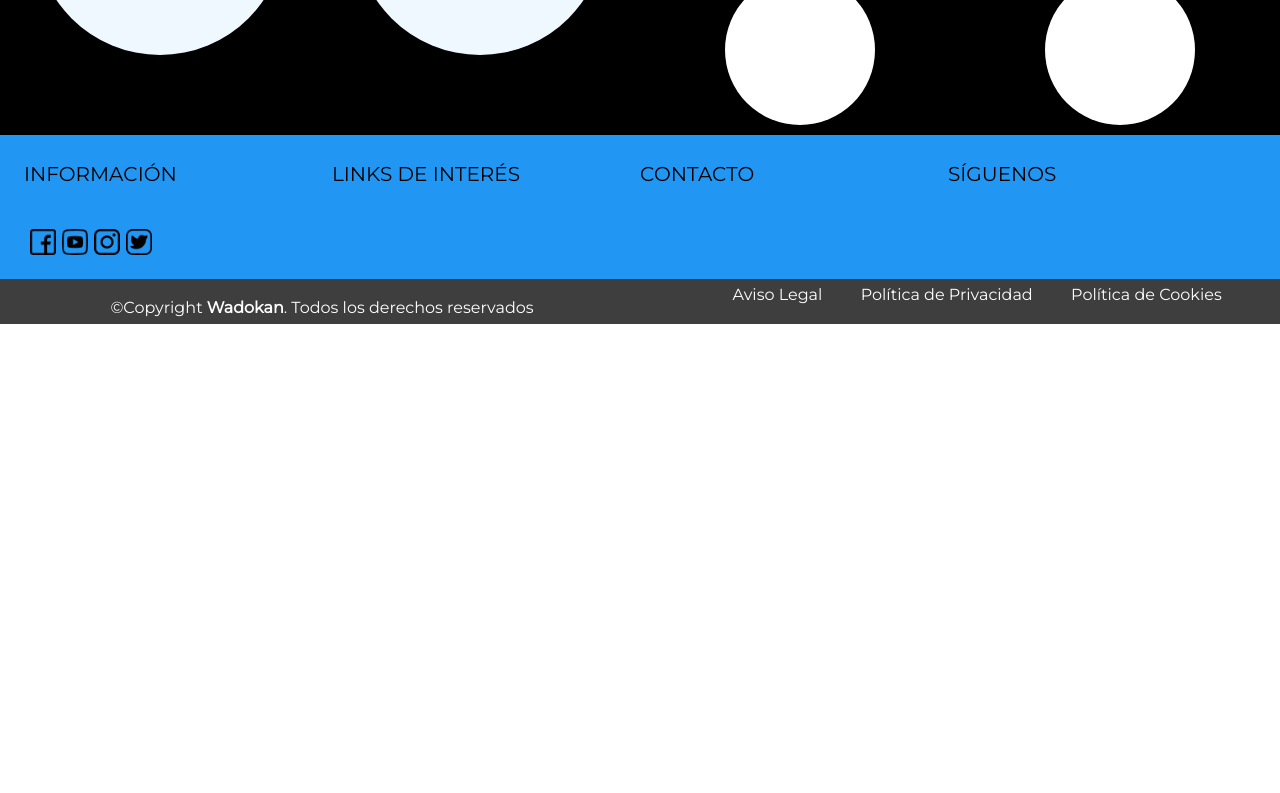
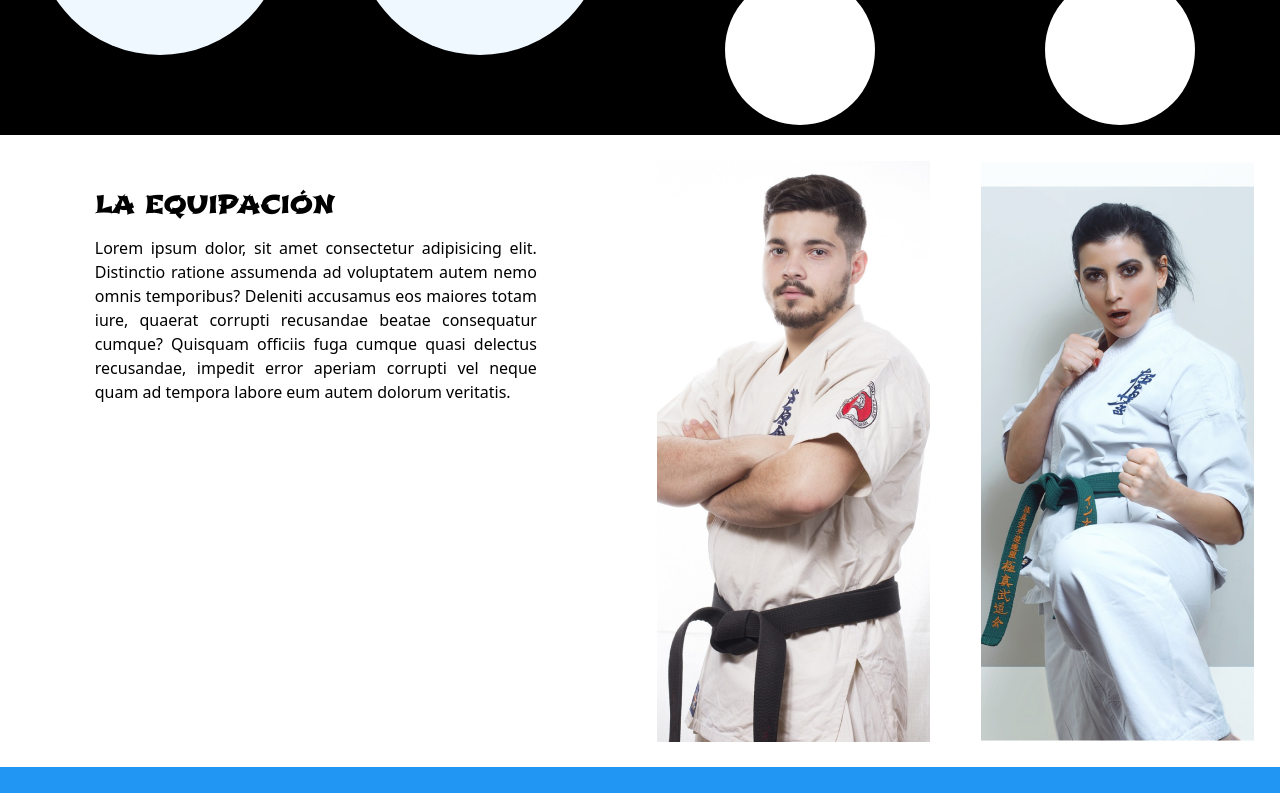
Before and after one commit to wadokan-karate/wadokan, a React (Vite) app: page /nuestro-club in a window 1280 px wide. Shown: the part 1520-2313 px from the top of the page. Before the commit the page ends 1844 px from the top, so only its background shows below. Built offline with nearby package versions, Linux system fonts and the light colour scheme.

Commit message:
ourclub view complete and stable

```diff
--- /dev/null
+++ b/src/components/Gear.jsx
@@ -0,0 +1,23 @@
+import '../components/style/gear.css'
+const Gear = () => {
+
+    return (
+        <div>
+
+            <div className="gearContainer">
+                <div>
+                    <h1 id='Gearh1'>LA EQUIPACIÓN</h1>
+                    <p className='gearPContainer'>
+                        Lorem ipsum dolor, sit amet consectetur adipisicing elit. Distinctio ratione assumenda ad voluptatem autem nemo omnis temporibus? Deleniti accusamus eos maiores totam iure, quaerat corrupti recusandae beatae consequatur cumque? Quisquam officiis fuga cumque quasi delectus recusandae, impedit error aperiam corrupti vel neque quam ad tempora labore eum autem dolorum veritatis.
+                    </p>
+                </div>
+
+                <img className='gearPhoto' src="src\assets\img\Gear1.png" alt="Equipación, primera imagen" />
+                <img className='gearPhoto' src="src\assets\img\Gear2.png" alt="Equipación, segunda imagen" />
+
+            </div>
+        </div>
+    );
+};
+
+export default Gear;
--- a/src/components/style/club.css
+++ b/src/components/style/club.css
@@ -34,3 +34,7 @@ p{
     margin: 0 auto;
     margin-top: 2%;
 }
+
+#Gearh1{
+    color: black;
+}
--- /dev/null
+++ b/src/components/style/gear.css
@@ -0,0 +1,21 @@
+.gearContainer{
+    display: flex;
+    flex-direction: row;
+}
+
+  #Gearh1{
+    text-align: left;
+    margin-left: 15%;
+    margin-top: 8%;
+}
+.gearPContainer{
+    width: 70%;
+    text-align: justify;
+}
+
+.gearPhoto{
+    margin-top: 2%;
+    margin-left: 2%;
+    margin-bottom: 2%;
+    margin-right: 2%;
+}
--- a/src/pages/Club.jsx
+++ b/src/pages/Club.jsx
@@ -1,5 +1,6 @@
 import OurTeam from "../components/OurTeam";
 import ClubHistory from "../components/ClubHistory";
+import Gear from "../components/Gear";
 
 const Club = () => {
 
@@ -7,6 +8,7 @@ const Club = () => {
         <>
         <ClubHistory/>
            <OurTeam/>
+           <Gear/>
         </>
     );
 };
```
Also changed, not shown: src/components/ClubHistory.jsx (+0 -3 lines), src/assets/img/Gear1.png (added), src/assets/img/Gear2.png (added).
